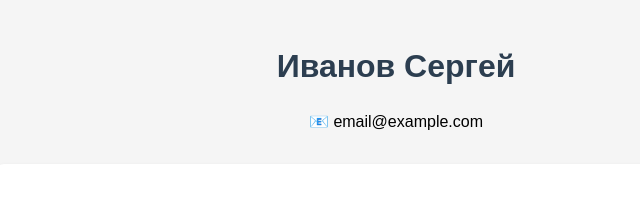
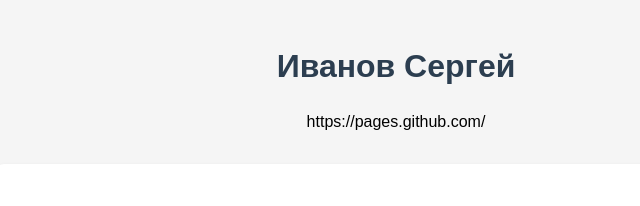
Before and after one commit to sergio11iw/resume, a plain HTML site: page index.html in a window 1280 px wide. Shown: the top 206 px of the page, 244-884 px from the left. Drawn offline with Linux system fonts and the light colour scheme.

Commit message:
Update index.html

```diff
--- a/index.html
+++ b/index.html
@@ -54,7 +54,7 @@
 <body>
     <div class="header">
         <h1>Иванов Сергей</h1>
-        <p>📧 email@example.com </p>
+        <p>https://pages.github.com/ </p>
     </div>
 
     <div class="section">
```
